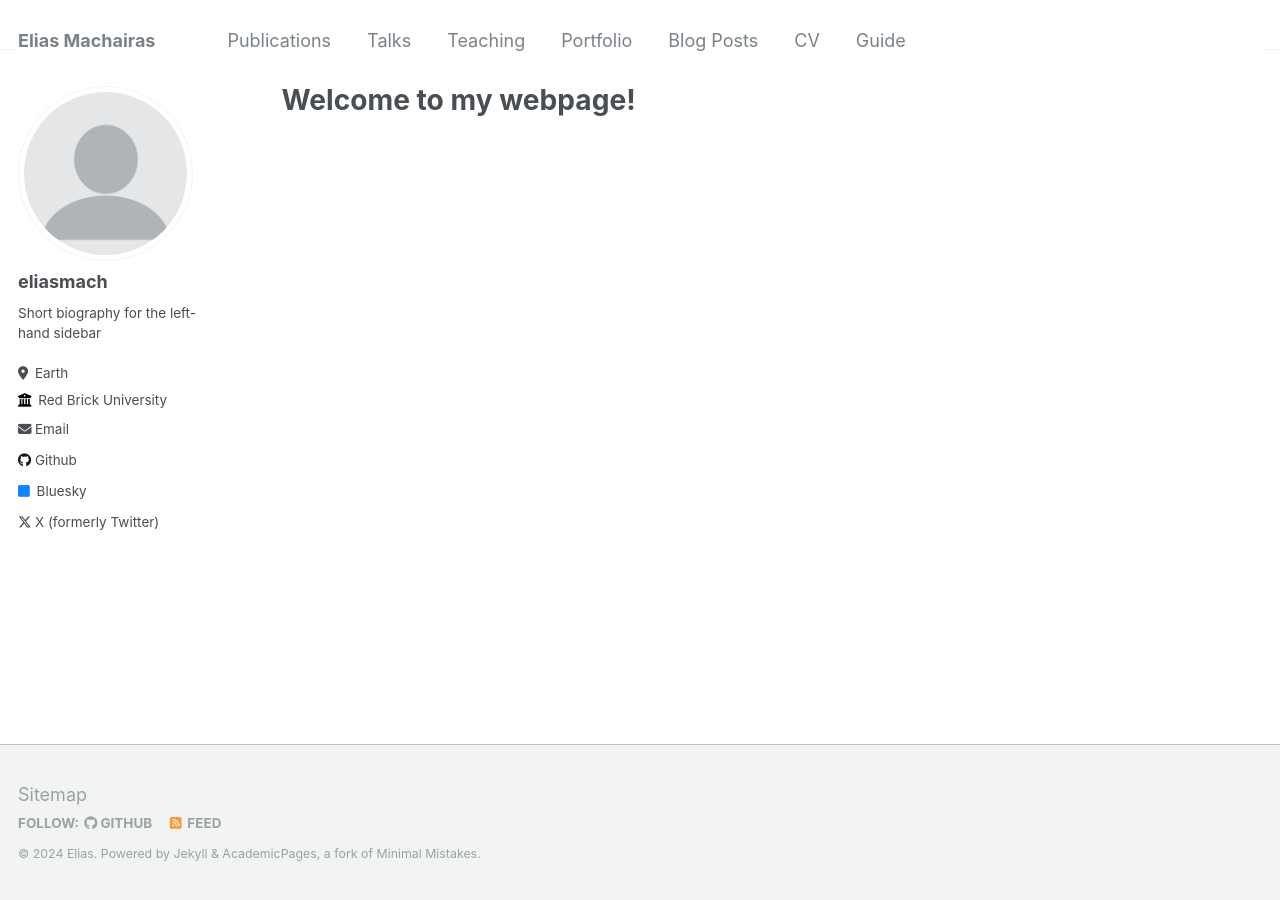
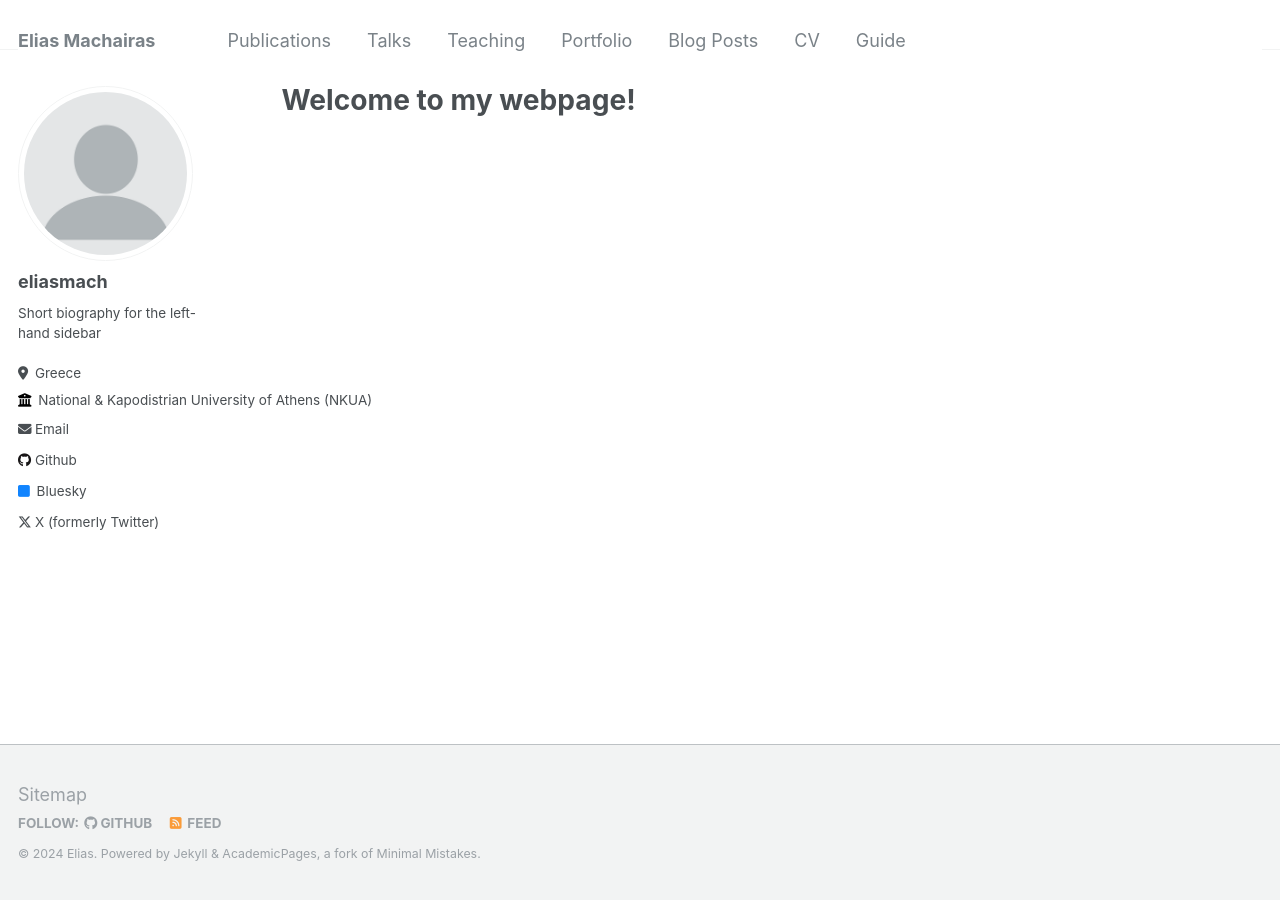
Before and after one commit to eliasmach/eliasmach.github.io, a Jekyll site: the page built from _pages/about.md, in a window 1280 px wide. Built offline with Jekyll 4.4.1, drawn with Linux system fonts in a browser that asks for light colours.

Commit message:
Update _config.yml

```diff
--- a/_config.yml
+++ b/_config.yml
@@ -11,7 +11,7 @@ locale                   : "en-US"
 title                    : "Elias Machairas"
 title_separator          : "-"
 name                     : &name "Elias"
-description              : &description "PhD Candidate at NKUA (Greece)"
+description              : &description "PhD Candidate at NKUA"
 url                      : https://eliasmach.github.io # the base hostname & protocol for your site e.g. "https://mmistakes.github.io"
 baseurl                  : "" # the subpath of your site, e.g. "/blog"
 repository               : "eliasmach/eliasmach.github.io"
@@ -25,10 +25,10 @@ author:
   name             : "eliasmach"
   pronouns         : # example: "she/her"
   bio              : "Short biography for the left-hand sidebar"
-  location         : "Earth"
-  employer         : "Red Brick University"
+  location         : "Greece"
+  employer         : "National & Kapodistrian University of Athens (NKUA)"
   uri              : # URL
-  email            : "none@example.org"
+  email            : "eliasmach@di.uoa.gr"
 
   # Academic websites
  # arxiv            : # URL - Update with the correct link to your profile
@@ -42,7 +42,7 @@ author:
   #bitbucket        : # Username - Update with your username on the site
  # codepen          : # Username
  # dribbble         : # Username
-  github           : "academicpages"
+  github           : "eliasmach"
  # kaggle           : # Username
  # stackoverflow    : # User number or user number and name (i.e., use "1" or "1/jeff-atwood")
 
```
